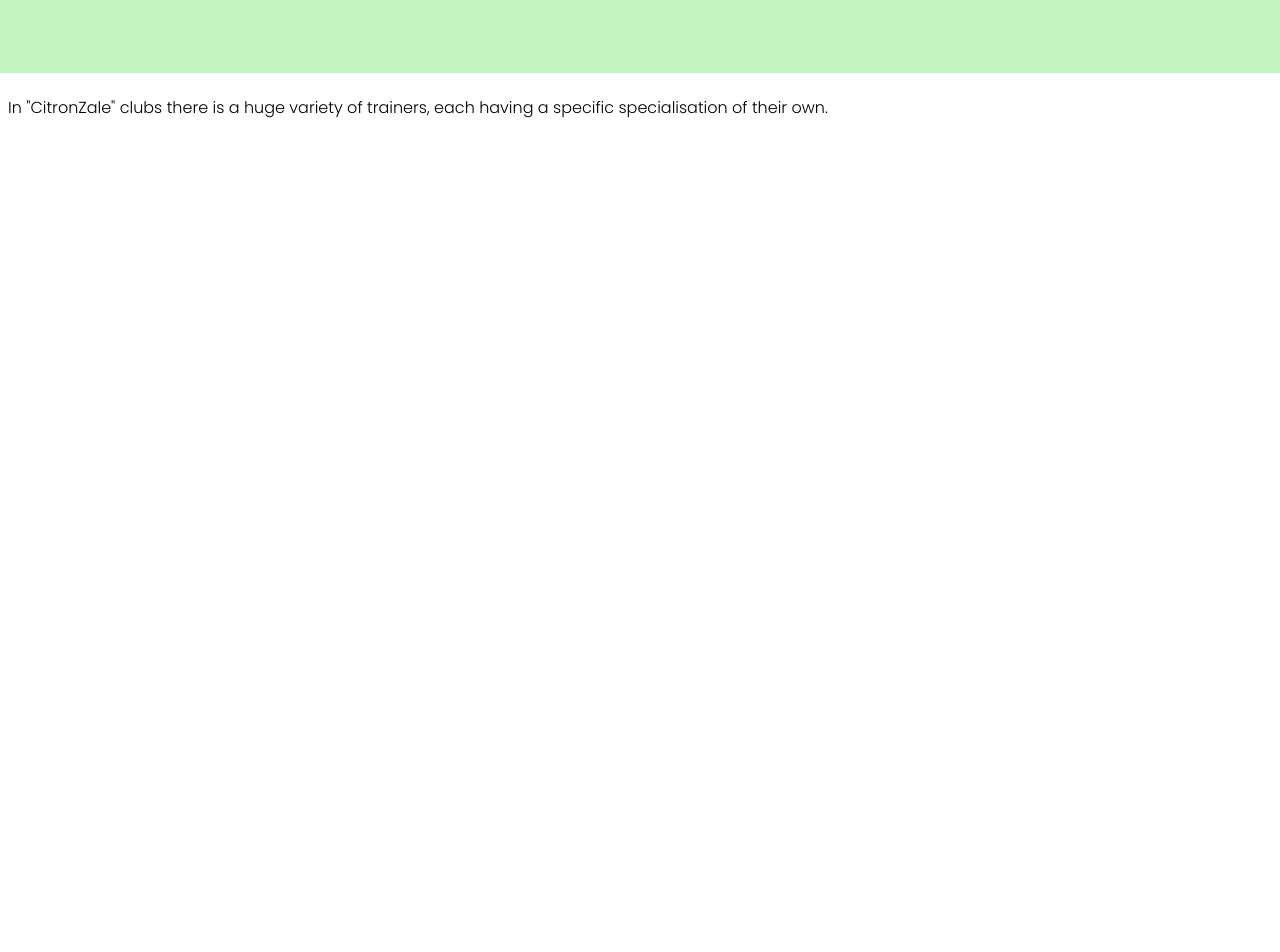
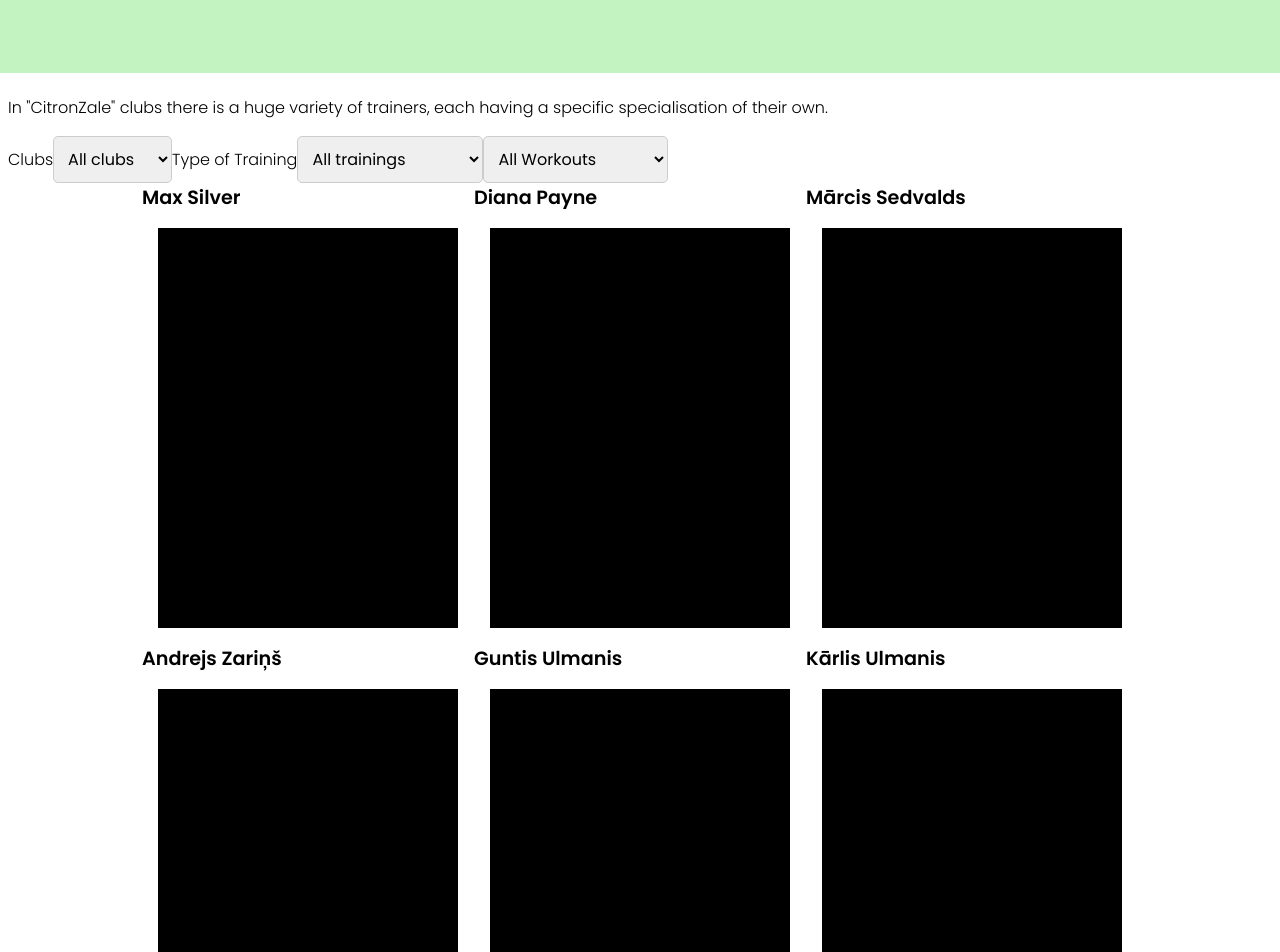
Before and after one commit to 21DP2MLejn/CitronZaleGYM, a Vue app in the folder frontend/CitronZale/: page /trainers in a window 1280 px wide. Shown: the part 660-1612 px from the top of the page. Before the commit the page ends 800 px from the top, so only its background shows below. Built offline with nearby package versions, Linux system fonts and the light colour scheme.

Commit message:
update trainers, filter by club

```diff
--- a/frontend/CitronZale/src/assets/main.css
+++ b/frontend/CitronZale/src/assets/main.css
@@ -46,7 +46,7 @@ a{
   color: inherit;
 }
 
-input{
+input, select, option{
     font-family: var(--Font);
     font-weight: var(--font-regular);
 }
@@ -60,3 +60,17 @@ li{
     font-family: var(--Font);
     font-weight: var(--font-regular);
 }
+
+input,select {
+    padding: 10px;
+    border: 1px solid #ccc;
+    border-radius: 5px;
+    font-size: 16px;
+    transition: border-color 0.3s, box-shadow 0.3s;
+  }
+
+  input:focus {
+    border-color: var(--ShinyShamrock);
+    box-shadow: 0 0 8px rgba(76, 175, 80, 0.5);
+    outline: none;
+  }
--- a/frontend/CitronZale/src/components/FreeTrial.vue
+++ b/frontend/CitronZale/src/components/FreeTrial.vue
@@ -28,19 +28,7 @@ export default{
     padding: 1rem;
 }
 
-input {
-  padding: 10px;
-  border: 1px solid #ccc;
-  border-radius: 5px;
-  font-size: 16px;
-  transition: border-color 0.3s, box-shadow 0.3s;
-}
 
-input:focus {
-  border-color: var(--ShinyShamrock);
-  box-shadow: 0 0 8px rgba(76, 175, 80, 0.5);
-  outline: none;
-}
 
   button {
   --b: 3px;
--- a/frontend/CitronZale/src/views/Trainers.vue
+++ b/frontend/CitronZale/src/views/Trainers.vue
@@ -8,9 +8,78 @@
       <div class="description">
           <h2>Take a look at our trainers</h2>
           <p>In "CitronZale" clubs there is a huge variety of trainers, each having a specific specialisation of their own.</p>
+          <label for="locations">Clubs</label>
+          <select v-model="selectedLocation" name="gym-location" id="locations">
+              <option value="allclubs">All clubs</option>
+              <option value="teika">Teika</option>
+              <option value="ogre">Ogre</option>
+              <option value="bolderaja">Bolderaja</option>
+          </select>
+          <label for="type">Type of Training</label>
+          <select v-model="selectedTrainingType" name="trainingtype" id="type">
+              <option value="alltraining">All trainings</option>
+              <option value="personal">Personal trainings</option>
+              <option value="group">Group trainings</option>
+          </select>
+          <label for="workout"></label>
+          <select v-model="selectedWorkoutCategory" name="workoutcategory" id="workout">
+              <option value="allworkouts">All Workouts</option>
+              <option value="yoga">Yoga</option>
+              <option value="kickboxing">Kick Boxing</option>
+              <option value="pilates">Pilates</option>
+              <option value="core">Core Training</option>
+              <option value="zumba">Zumba</option>
+              <option value="stretchbalance">Stretch & Balance</option>
+              <option value="powerlifting">Power Lifting</option>
+              <option value="indoorcycling">Indoor Cycling</option>
+              <option value="circuittraining">Circuit Training</option>
+          </select>
         </div>
-        <div class="trainers">
-            <div class=""></div>
+        <div class="trainers-container">
+          <div class="trainer-container" id="teika-personal-container" v-show="selectedLocation === 'teika' || selectedLocation === 'allclubs'">
+            <label for="teika-personal">Max Silver</label>
+            <div id="teika-personal" class="trainer"></div>
+          </div>
+
+          <div class="trainer-container" id="teika-group-container" v-show="selectedLocation === 'teika' || selectedLocation === 'allclubs'">
+            <label for="teika-group">Diana Payne</label>
+            <div id="teika-group" class="trainer"></div>
+          </div>
+
+          <div
+            class="trainer-container"
+            id="ogre-personal-container"
+            v-show="selectedLocation === 'ogre' || selectedLocation === 'allclubs'">
+            <label for="ogre-personal">Mārcis Sedvalds</label>
+            <div id="ogre-personal" class="trainer"></div>
+          </div>
+
+          <div
+            class="trainer-container"
+            id="ogre-group-container"
+            v-show="selectedLocation === 'ogre' || selectedLocation === 'allclubs'"
+          >
+            <label for="ogre-group">Andrejs Zariņš</label>
+            <div id="ogre-group" class="trainer"></div>
+          </div>
+
+          <div
+            class="trainer-container"
+            id="bolderaja-personal-container"
+            v-show="selectedLocation === 'bolderaja' || selectedLocation === 'allclubs'"
+          >
+            <label for="bolderaja-personal">Guntis Ulmanis</label>
+            <div id="bolderaja-personal" class="trainer"></div>
+          </div>
+
+          <div
+            class="trainer-container"
+            id="bolderaja-group-container"
+            v-show="selectedLocation === 'bolderaja' || selectedLocation === 'allclubs'"
+          >
+            <label for="bolderaja-group">Kārlis Ulmanis</label>
+            <div id="bolderaja-group" class="trainer"></div>
+          </div>
         </div>
       </div>
     </main>
@@ -20,16 +89,44 @@
   import NavBar from '../components/NavBar.vue';
 
   export default {
-    components:{
+    components: {
       NavBar,
-    }
+    },
+    data() {
+      return {
+        selectedLocation: 'allclubs',
+        selectedTrainingType: 'alltraining',
+        selectedWorkoutCategory: 'allworkouts',
+        teika: 'teika',
+        ogre: 'ogre',
+        bolderaja: 'bolderaja',
+      };
+    },
+    methods: {
+      updateTrainers() {
+        console.log('Location:', this.selectedLocation);
+        console.log('Training Type:', this.selectedTrainingType);
+        console.log('Workout Category:', this.selectedWorkoutCategory);
 
-}
+        this.fetchAndUpdateTrainers();
+      },
+      fetchAndUpdateTrainers() {
+        console.log('Fetching and updating trainers...');
+      },
+    },
+        watch: {
+            selectedLocation: {
+                handler: 'updateTrainers',
+                immediate: true,
+            },
+            selectedTrainingType: 'updateTrainers',
+            selectedWorkoutCategory: 'updateTrainers',
+        },
+  };
   </script>
 
   <style scoped>
-
-.top{
+  .top {
     width: 102%;
     height: 40rem;
     background-color: var(--TeaGreen);
@@ -42,10 +139,11 @@ export default {
     justify-content: center;
   }
 
-.top h1{
+  .top h1 {
     font-weight: var(--font--very-bold);
     font-size: 5vw;
-    color: var(--ShinyShamrock); position: absolute;
+    color: var(--ShinyShamrock);
+    position: absolute;
     top: 50%;
     left: 48%;
     transform: translate(-50%, -50%);
@@ -57,4 +155,29 @@ export default {
     top: 15rem;
     text-align: center;
   }
+
+  .trainer {
+    width: 18.75rem;
+    height: 25rem;
+    background-color: black;
+    margin: 1rem;
+    transition: 0.5s;
+    z-index: 1;
+  }
+
+  .trainers-container {
+    display: flex;
+    align-content: center;
+    justify-content: center;
+    flex-wrap: wrap;
+  }
+  .trainers-container label {
+    font-size: 1.2em;
+    font-weight: var(--font-bold);
+    display: flex;
+  }
+
+  .trainer-container {
+    text-align: center;
+  }
   </style>
```
Lines whose indentation alone changed are shown as unchanged.
